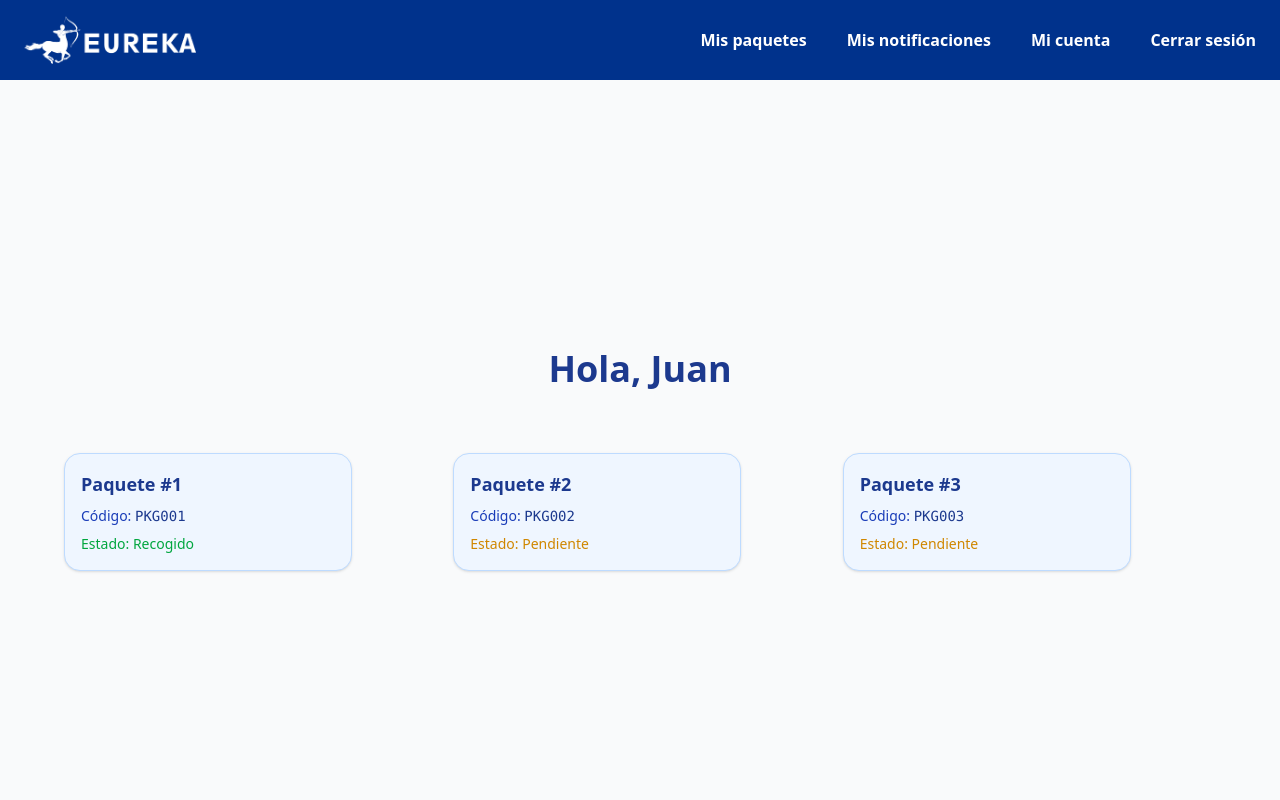
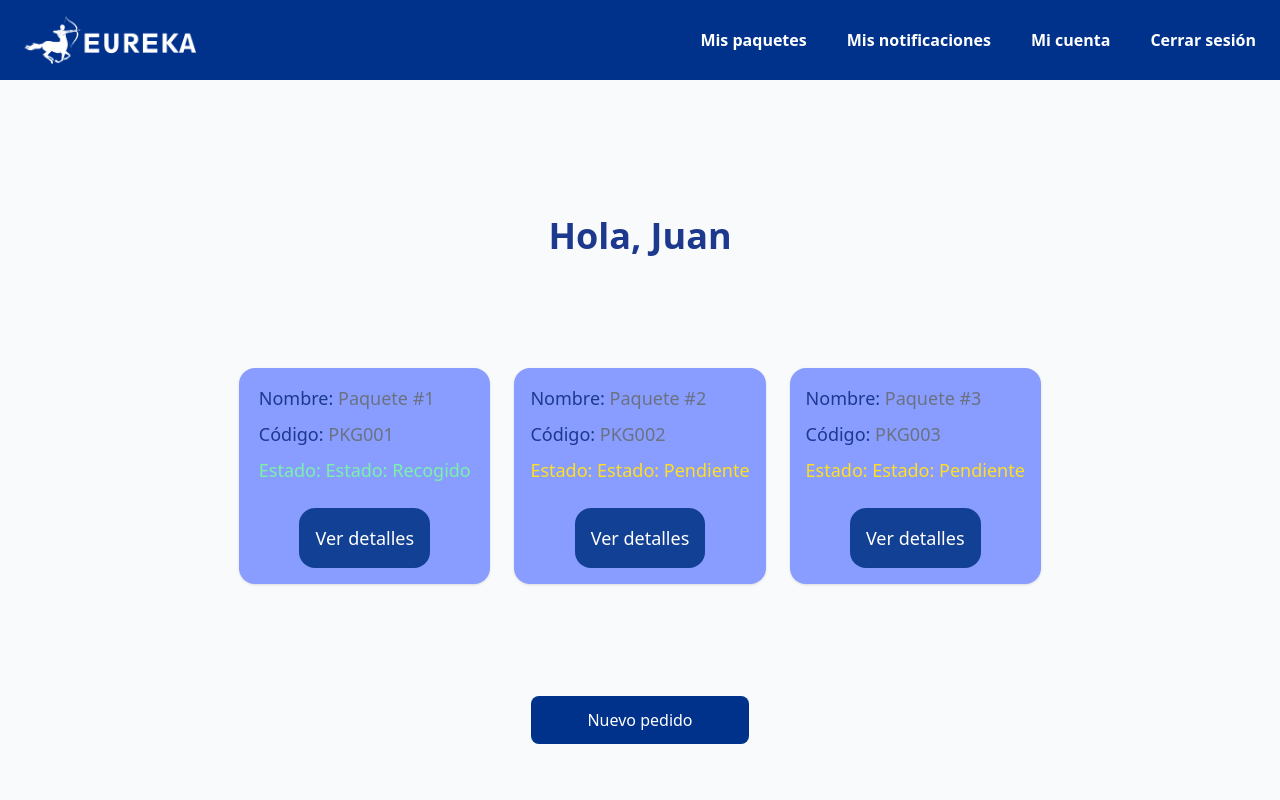
Before and after one commit to Ayuik/buzon-inteligente-FE-testing, a React (Vite) app: page /packages in a window 1280 px wide. Shown: the top 800 px of the page. Built offline with nearby package versions, Linux system fonts and the light colour scheme.

Commit message:
fix packages section

```diff
--- a/src/components/cards/PackageCard.jsx
+++ b/src/components/cards/PackageCard.jsx
@@ -1,23 +1,41 @@
-import React from "react";
-import { Link } from "react-router-dom";
+import React, { useState } from "react";
+import PackageDetailsModal from "../modals/PackageDetailsModal";
 
 export default function PackageCard({ pkg }) {
+  const [isModalOpen, setIsModalOpen] = useState(false);
+
   return (
-    <div className="max-w-2xs border border-blue-200 rounded-2xl p-4 shadow bg-blue-50 space-y-2">
-      <h3 className="text-lg font-semibold text-blue-900">{pkg.name}</h3>
-      <p className="text-sm text-blue-800">
-        Código: <span className="font-mono text-blue-900">{pkg.code}</span>
-      </p>
-      <p className={`text-sm font-medium ${pkg.collected ? "text-green-600" : "text-yellow-600"}`}>
-        Estado: {pkg.collected ? "Recogido" : "Pendiente"}
-      </p>
-      {/* TODO: Add a link to the package details page */}
-      {/* <Link
-        to={`/paquete/${pkg.id}`}
-        className="inline-block mt-2 px-4 py-2 text-sm text-white bg-blue-600 rounded-xl hover:bg-blue-700 transition"
-      >
-        Ver detalles
-      </Link> */}
-    </div>
+    <>
+      <div className="max-w-2xs rounded-2xl p-4 shadow bg-[#889DFF] space-y-2
+      flex flex-col justify-center items-center gap-2">
+
+        <div className="text-xs sm:text-lg flex flex-col justify-start items-start gap-2">
+
+        <p className="text-gray-500"><span className=" text-blue-900">Nombre: </span>{pkg.name}</p>
+        <p className="text-gray-500"><span className=" text-blue-900">Código: </span>{pkg.code}</p>
+
+        <p className={`${pkg.collected ? "text-green-300" : "text-yellow-300"}`}>
+          <span>Estado: </span>
+          {/* TODO: mapear todos los estados disponibles */}
+          Estado: {pkg.collected ? "Recogido" : "Pendiente"}
+        </p>
+
+        </div>
+
+        <button
+          onClick={() => setIsModalOpen(true)}
+          className="inline-block mt-2 p-3 sm:p-4 text-xs sm:text-lg text-white bg-[#124094] rounded-2xl hover:bg-[#124094]/80 transition"
+        >
+          Ver detalles
+        </button>
+
+      </div>
+
+      <PackageDetailsModal
+        pkg={pkg}
+        isOpen={isModalOpen}
+        onClose={() => setIsModalOpen(false)}
+      />
+    </>
   );
 }
--- /dev/null
+++ b/src/components/modals/AddPackageModal.jsx
@@ -0,0 +1,92 @@
+import React, { useState } from "react";
+
+export default function AddPackageModal({ isOpen, onClose, onAddCode }) {
+  const [orderName, setOrderName] = useState("");
+  const [packages, setPackages] = useState([]);
+  const [packageCounter, setPackageCounter] = useState(1);
+  const orderCode = `ORD-${Date.now()}`;
+  const createdAt = new Date().toISOString().split("T")[0]; // YYYY-MM-DD
+
+  if (!isOpen) return null;
+
+  const handleAddPackage = () => {
+    if (orderName.trim() === "") return;
+
+    const newPackage = {
+      id: Date.now() + packageCounter,
+      name: orderName,
+      collected: false,
+      code: `PKG${String(packageCounter).padStart(3, "0")}`,
+    };
+
+    setPackages([...packages, newPackage]);
+    setPackageCounter(packageCounter + 1);
+    setOrderName("");
+  };
+
+  const handleGenerate = () => {
+    const newCodeEntry = {
+      code: orderCode,
+      createdAt,
+      packages,
+    };
+
+    console.log("Nuevo pedido generado:", newCodeEntry);
+
+    if (onAddCode) onAddCode(newCodeEntry);
+
+    setPackages([]);
+    setPackageCounter(1);
+    setOrderName("");
+    onClose();
+  };
+
+  return (
+    <div className="fixed inset-0 flex items-center justify-center z-50 bg-black/30">
+      <div className="bg-[#BEC7FF] p-6 rounded-2xl shadow-lg w-full max-w-lg mx-4 sm:mx-6 md:mx-auto relative flex flex-col items-center gap-6 max-h-[90vh] overflow-y-auto">
+
+        <button
+          onClick={onClose}
+          className="absolute top-3 right-6 text-[#124094] hover:text-red-700 text-3xl"
+        >
+          ×
+        </button>
+
+        <input
+          type="text"
+          placeholder="Nombre del paquete"
+          className="w-full sm:w-3/4 px-4 py-2 mt-14 sm:mt-18 bg-white rounded outline-none focus:ring-2 focus:ring-[#124094]/40"
+          value={orderName}
+          onChange={(e) => setOrderName(e.target.value)}
+        />
+
+        <div className="flex flex-col sm:flex-row justify-center w-full gap-4 sm:gap-10 text-white">
+          <button
+            onClick={handleAddPackage}
+            className="bg-[#124094] p-3 rounded-lg hover:bg-[#124094]/80 transition"
+          >
+            Añadir más
+          </button>
+          <button
+            onClick={handleGenerate}
+            className="bg-[#124094] p-3 rounded-lg hover:bg-[#124094]/80 transition"
+          >
+            Generar código
+          </button>
+        </div>
+
+        {packages.length > 0 && (
+          <div className="w-full max-w-sm sm:max-w-md">
+            <ul className="list-disc pl-5 space-y-1 text-sm sm:text-base">
+              {packages.map((pkg) => (
+                <li key={pkg.id}>
+                  {pkg.name} <span className="text-[#124094] text-sm">({pkg.code})</span>
+                </li>
+              ))}
+            </ul>
+          </div>
+        )}
+      </div>
+    </div>
+  );
+}
--- /dev/null
+++ b/src/components/modals/PackageDetailsModal.jsx
@@ -0,0 +1,58 @@
+import React from "react";
+import Img from "../../assets/package_box.png";
+
+export default function PackageDetailsModal({ pkg, isOpen, onClose }) {
+  if (!isOpen || !pkg) return null;
+
+  return (
+    <div className="fixed inset-0 z-50 flex items-center justify-center bg-black/40 px-4">
+      <div className="bg-[#E1E5FF] rounded-xl shadow-lg w-full max-w-3xl relative max-h-[90vh] overflow-y-auto">
+
+        <div className="bg-[#00328C] rounded-t-xl p-6">
+          <h2 className="text-xl text-[#00328C] text-center bg-white p-3 rounded-md mx-auto max-w-full sm:max-w-2/3">
+            Nombre del paquete: <span className="text-[#F9835E] font-semibold">{pkg.name}</span>
+          </h2>
+        </div>
+
+        <div className="grid grid-cols-1 md:grid-cols-2 gap-6 p-6 items-start mt-8">
+
+          <div className="bg-white py-6 rounded-2xl flex justify-center items-center">
+            <img
+              src={Img}
+              alt="Foto del paquete"
+              className="w-[200px] h-auto object-contain"
+            />
+          </div>
+
+          <div className="w-full space-y-6">
+            {[
+              { label: "Código:", value: pkg.code },
+              { label: "Fecha de entrega:", value: pkg.deliveryDate || "Sin definir" },
+              { label: "Estado:", value: pkg.collected ? "Recogido" : "Pendiente" },
+            ].map(({ label, value }, index) => (
+              <div
+                key={index}
+                className="flex flex-col md:flex-row items-center md:gap-4"
+              >
+                <p className="font-semibold text-black md:min-w-[140px]">{label}</p>
+                <p className="bg-white text-[#00328C] p-2 rounded mt-1 md:mt-0 w-1/2">{value}</p>
+              </div>
+            ))}
+          </div>
+
+
+        </div>
+
+        <div className="text-center mb-6">
+          <button
+            onClick={onClose}
+            className="bg-[#00328C] text-white px-10 py-2 rounded-2xl hover:bg-blue-700 transition"
+          >
+            Volver
+          </button>
+        </div>
+
+      </div>
+    </div>
+  );
+}
--- a/src/pages/packages/PackageDashboard.jsx
+++ b/src/pages/packages/PackageDashboard.jsx
@@ -1,27 +1,31 @@
-import React from "react";
+import React, { useState } from "react";
 import { codesData } from "./mockData";
 import PackageCard from "../../components/cards/PackageCard";
-// import NewOrderButton from "./NewOrderButton";
+import AddPackageModal from "../../components/modals/AddPackageModal";
 
 export default function PackageDashboard() {
-  //TODO:get the data from the API
+  const [showModal, setShowModal] = useState(false);
   const allPackages = codesData.flatMap((code) => code.packages);
 
   return (
-    <div className="min-h-screen flex flex-col items-center justify-center bg-gray-50 p-6 space-y-6">
+    <div className="min-h-screen flex flex-col items-center justify-evenly bg-gray-50 p-6">
 
-        <div className="flex items-center justify-between">
-          <h1 className="text-4xl font-bold text-blue-900">Hola, Juan</h1>
-          {/* TODO: Add a button to create a new order as a component or just a simple button */}
-          {/* <NewOrderButton /> */}
-        </div>
+      <h1 className="text-4xl font-bold text-blue-900 text-center">Hola, Juan</h1>
 
-        <div className="w-full p-10 grid grid-cols-1 sm:grid-cols-2 lg:grid-cols-3 gap-4">
-          {allPackages.map((pkg) => (
-            <PackageCard key={pkg.id} pkg={pkg} />
-          ))}
-        </div>
+      <div className="grid grid-cols-1 sm:grid-cols-2 lg:grid-cols-3 gap-6 justify-center mx-auto px-4">
+        {allPackages.map((pkg) => (
+          <PackageCard key={pkg.id} pkg={pkg} />
+        ))}
+      </div>
 
+      <button
+        onClick={() => setShowModal(true)}
+        className="bg-[#00328C] text-white px-14 py-3 rounded-lg hover:bg-blue-700 transition"
+      >
+        Nuevo pedido
+      </button>
+
+      <AddPackageModal isOpen={showModal} onClose={() => setShowModal(false)} />
     </div>
   );
 }
```
Also changed, not shown: 1 other file (tests, documents, lock files or other folders).
